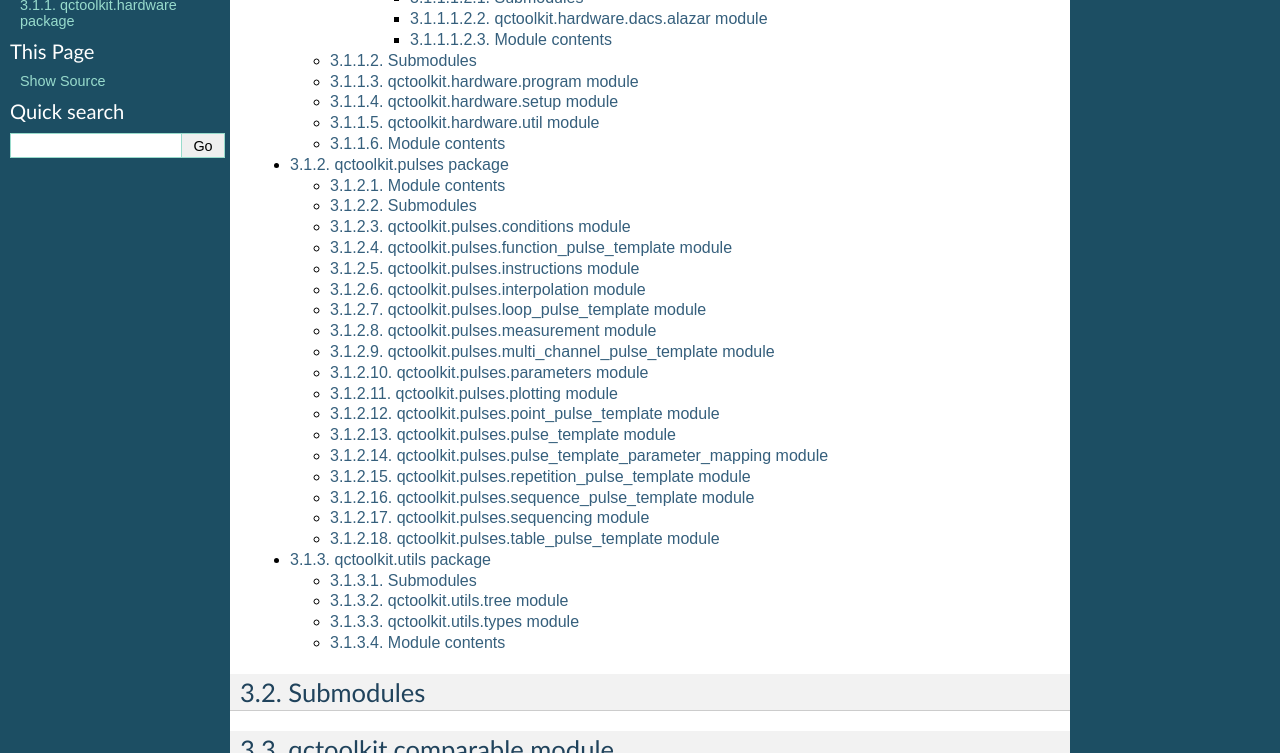
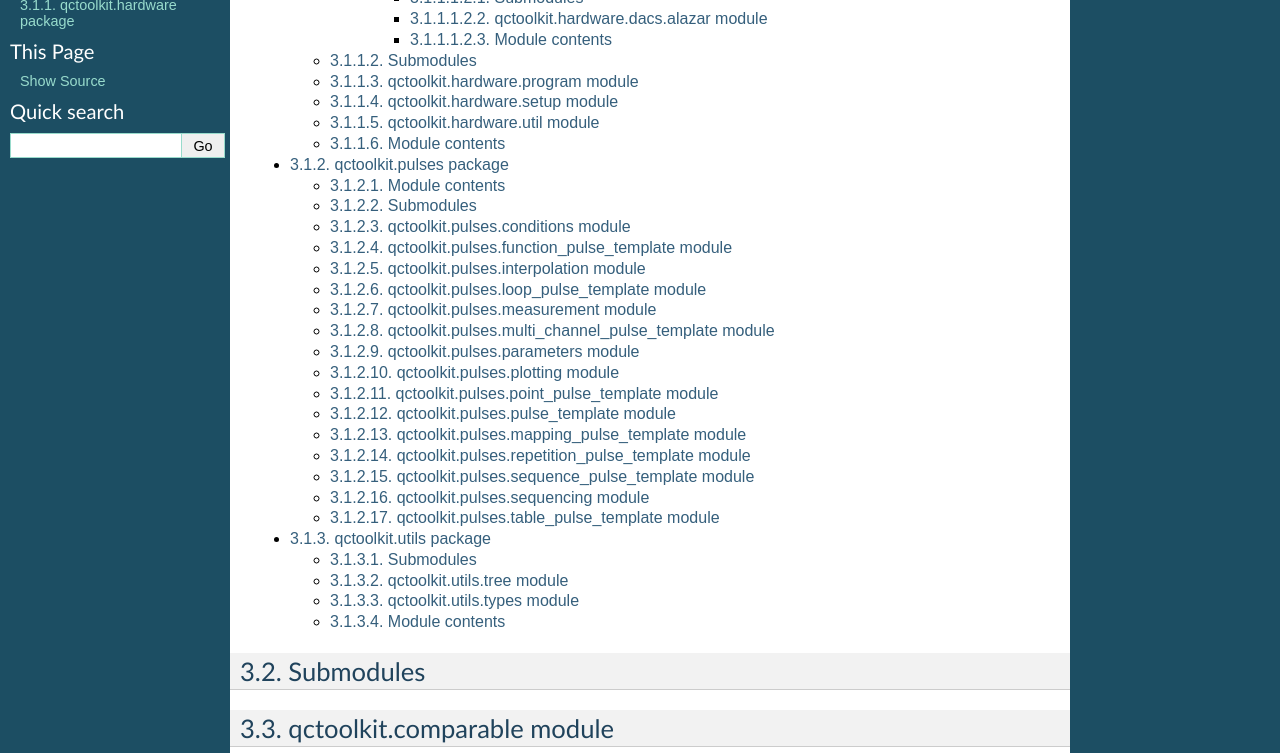
Before and after one commit to qutech/qupulse, a Sphinx documentation site: the page built from doc/source/qctoolkit.rst, in a window 1280 px wide and 900 px high, scrolled down 327 px, cut to the strip 0-753 px from the top of the window. Built offline with Sphinx 7.4.7, drawn with Linux system fonts in a browser that asks for light colours.

Commit message:
Update refactoring in documentation

```diff
--- a/doc/source/qctoolkit.pulses.rst
+++ b/doc/source/qctoolkit.pulses.rst
@@ -24,14 +24,6 @@ qctoolkit\.pulses\.function\_pulse\_template module
 ---------------------------------------------------
 
 .. automodule:: qctoolkit.pulses.function_pulse_template
-    :members:
-    :undoc-members:
-    :show-inheritance:
-
-qctoolkit\.pulses\.instructions module
---------------------------------------
-
-.. automodule:: qctoolkit.pulses.instructions
     :members:
     :undoc-members:
     :show-inheritance:
@@ -100,10 +92,10 @@ qctoolkit\.pulses\.pulse\_template module
     :undoc-members:
     :show-inheritance:
 
-qctoolkit\.pulses\.pulse\_template\_parameter\_mapping module
--------------------------------------------------------------
+qctoolkit\.pulses\.mapping\_pulse\_template module
+--------------------------------------------------
 
-.. automodule:: qctoolkit.pulses.pulse_template_parameter_mapping
+.. automodule:: qctoolkit.pulses.mapping_pulse_template
     :members:
     :undoc-members:
     :show-inheritance:
```
